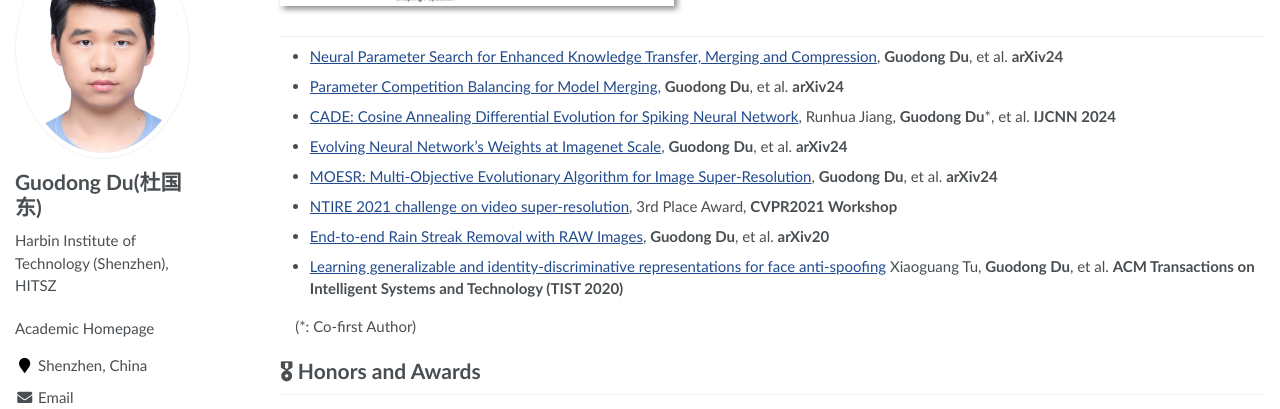
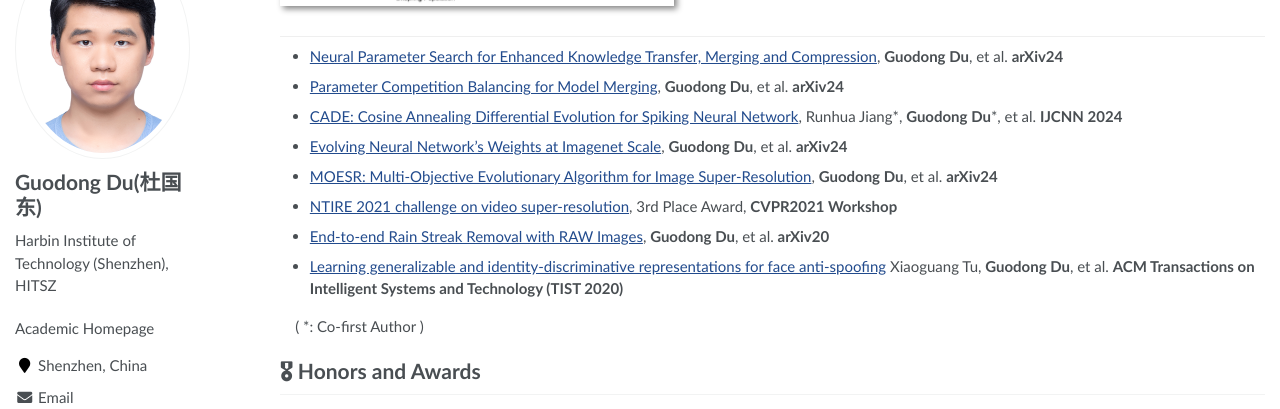
Before and after one commit to duguodong7/duguodong7.github.io, a Jekyll site: the page built from _pages/about.md, in a window 1280 px wide and 900 px high, scrolled down 415 px. Shown: the part 153-562 px from the top of the window. Built offline with Jekyll 4.4.1, drawn with Linux system fonts in a browser that asks for light colours; some web fonts are replaced.

```diff
--- a/_pages/about.md
+++ b/_pages/about.md
@@ -43,7 +43,7 @@ My research interest includes knowledge transfer, fusion and compression, multim
 
 - [Parameter Competition Balancing for Model Merging](https://github.com), **Guodong Du**, et al. **arXiv24**
 
-- [CADE: Cosine Annealing Differential Evolution for Spiking Neural Network](https://arxiv.org/abs/2406.02349), Runhua Jiang, **Guodong Du**\*, et al. **IJCNN 2024**
+- [CADE: Cosine Annealing Differential Evolution for Spiking Neural Network](https://arxiv.org/abs/2406.02349), Runhua Jiang\*, **Guodong Du**\*, et al. **IJCNN 2024**
 
 - [Evolving Neural Network's Weights at Imagenet Scale](https://github.com), **Guodong Du**, et al. **arXiv24**
 
@@ -55,7 +55,7 @@ My research interest includes knowledge transfer, fusion and compression, multim
 
 - [Learning generalizable and identity-discriminative representations for face anti-spoofing](https://github.com) Xiaoguang Tu, **Guodong Du**, et al. **ACM Transactions on Intelligent Systems and Technology (TIST 2020)**
 
-&nbsp; &nbsp; (*: Co-first Author)
+&nbsp; &nbsp; ( *: Co-first Author )
 
 # 🎖 Honors and Awards
 - *2021.10* 3rd Place Award in NTIRE 2021 Challenge on Video Super-resolution, Track I. (New Trends in Image Restoration and Enhacement Workshop, CVPR2021)
```
